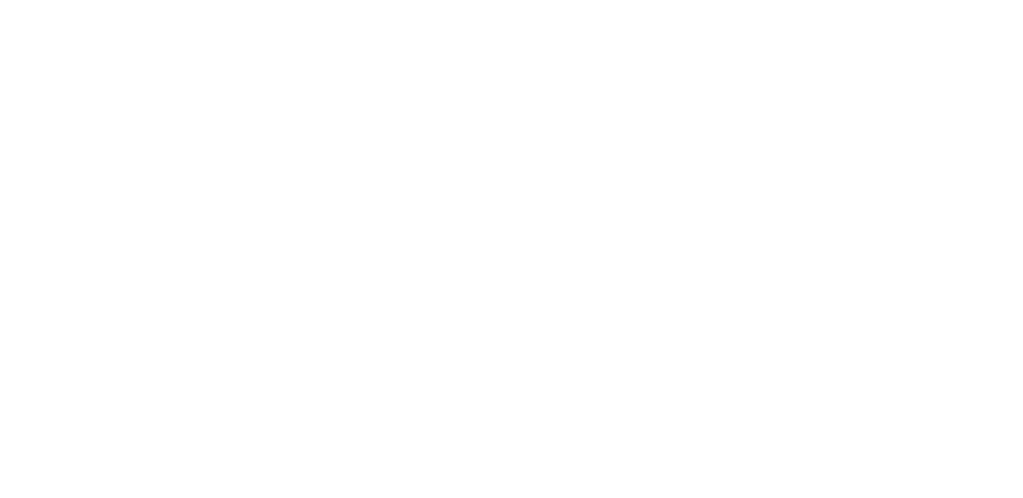
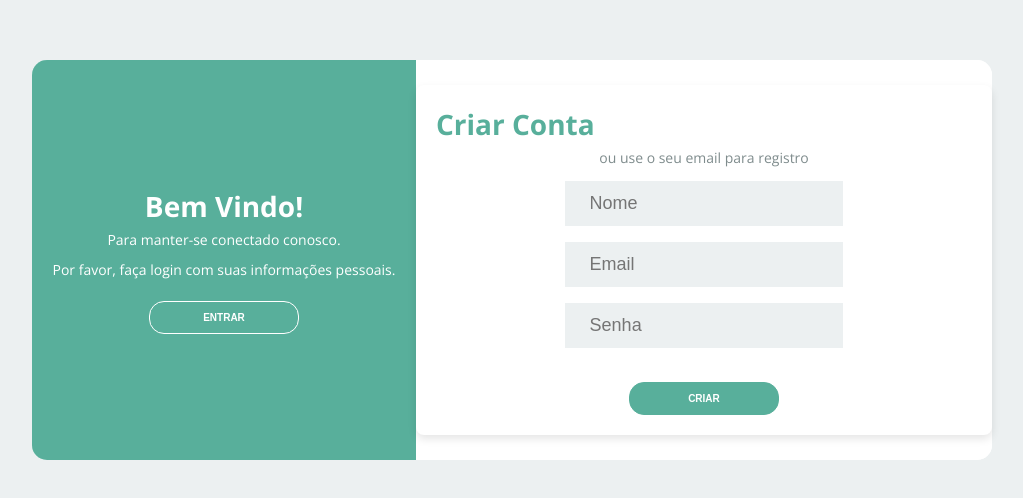
Before and after one commit to xGabrielCv/2024.1-RISO, a React (Create React App) app in the folder riso_frontend/: page / in a window 1280 px wide. Shown: the part 140-638 px from the top of the page, without its empty margins (128-1151 px from the left). Built offline with nearby package versions, Linux system fonts and the light colour scheme.

Commit message:
fix: corrigindo problemas de merge

```diff
--- a/riso_frontend/src/App.js
+++ b/riso_frontend/src/App.js
@@ -4,14 +4,12 @@
 import Autentication from './pages/Autentication';
 import HomePage from './pages/HomePage';
 import RegisterUnit from './pages/CadastroEmpresa';
-import addUnityModal from './components/addUnityModal/index';
 
 function App() {
   return (
     <Router>
       <Routes>
-        <Route path='/' element={<addUnityModal />} />
-        {/*<Route path='/' element={<Autentication />} />*/}
+        <Route path='/' element={<Autentication />} />
         <Route path='/homePage' element={<HomePage />} />
         <Route path='/registerUnit' element={<RegisterUnit/>}/>
       </Routes>
--- a/riso_frontend/src/pages/Autentication/index.jsx
+++ b/riso_frontend/src/pages/Autentication/index.jsx
@@ -229,7 +229,7 @@
                                 <div style={{height: 10}}></div>
                             )}
 
-                            <a class="password" href="/CadastroEmpresa">Esqueci minha senha?</a>
+                            <a class="password" href="/RegisterUnit">Esqueci minha senha?</a>
                             <button class="btn btn-second" onClick={login}>Entrar</button>
                         </form>
                     </div>
```
